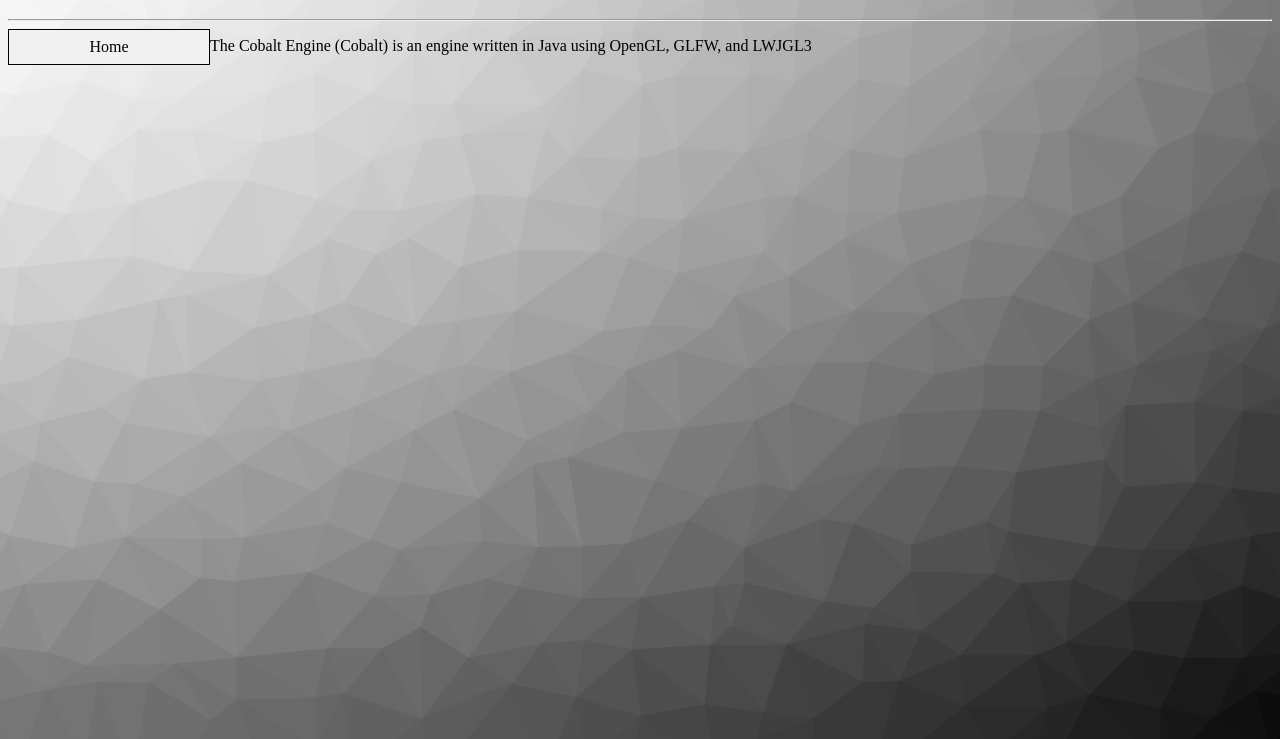
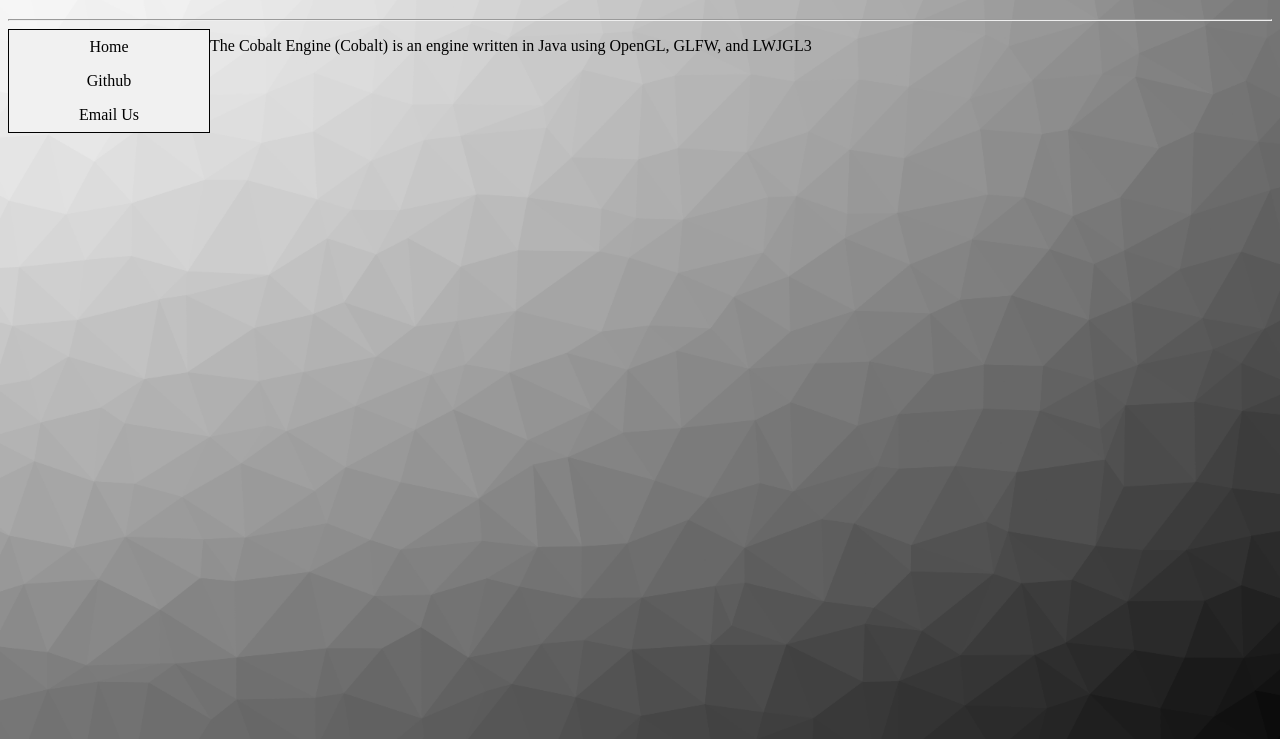
Before and after one commit to CobaltEngine/Site, a plain HTML site: page index.html in a window 1280 px wide. Shown: the part 61-800 px from the top of the page. Drawn offline with Linux system fonts and the light colour scheme.

Commit message:
Added Content

```diff
--- a/index.html
+++ b/index.html
@@ -13,6 +13,8 @@
     <hr>
     <ul>
         <li><a href="index.html">Home</a></li>
+        <li><a href="https://github.com/CobaltEngine" target="_blank">Github</a></li>
+        <li><a href="mailto:cobaltenginedev@gmail.com" target="_blank" >Email Us</a></li>
     </ul>
     <p>
     The Cobalt Engine (Cobalt) is an engine written in Java using OpenGL, GLFW, and LWJGL3
```
